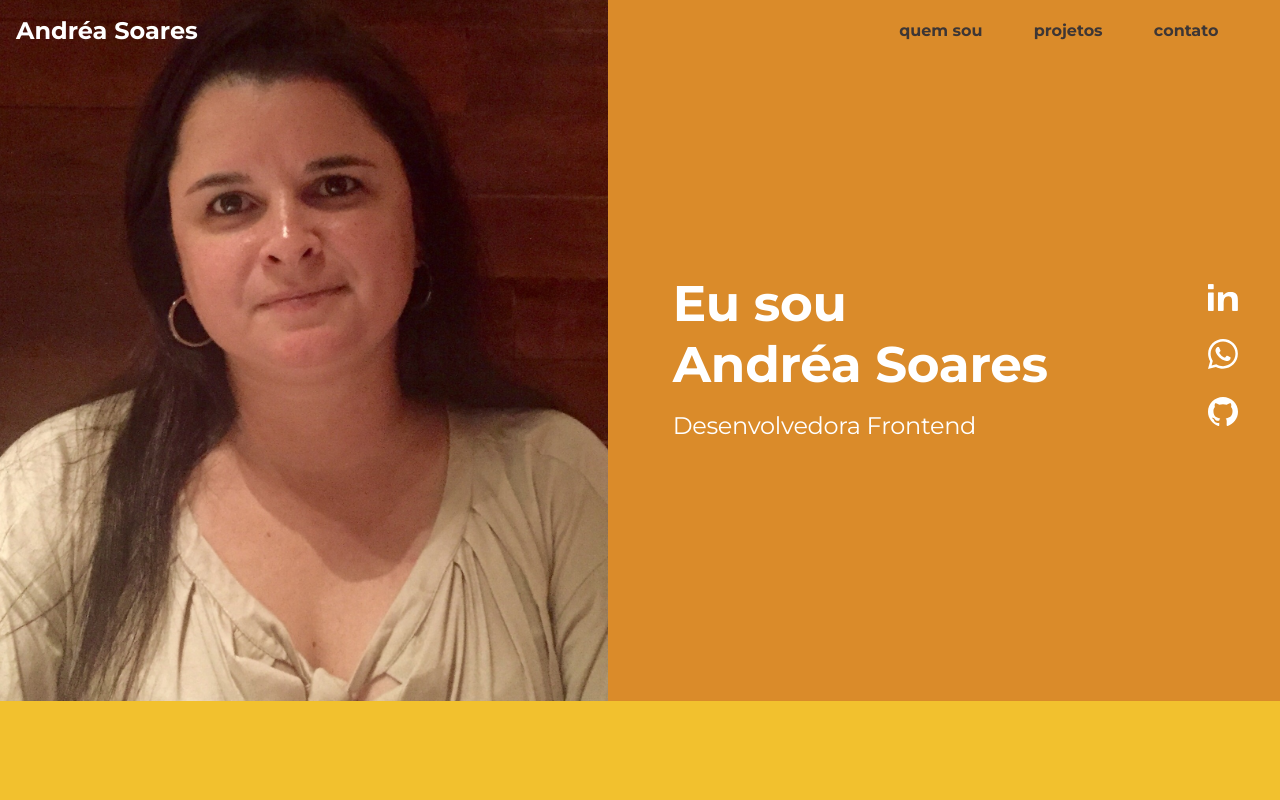
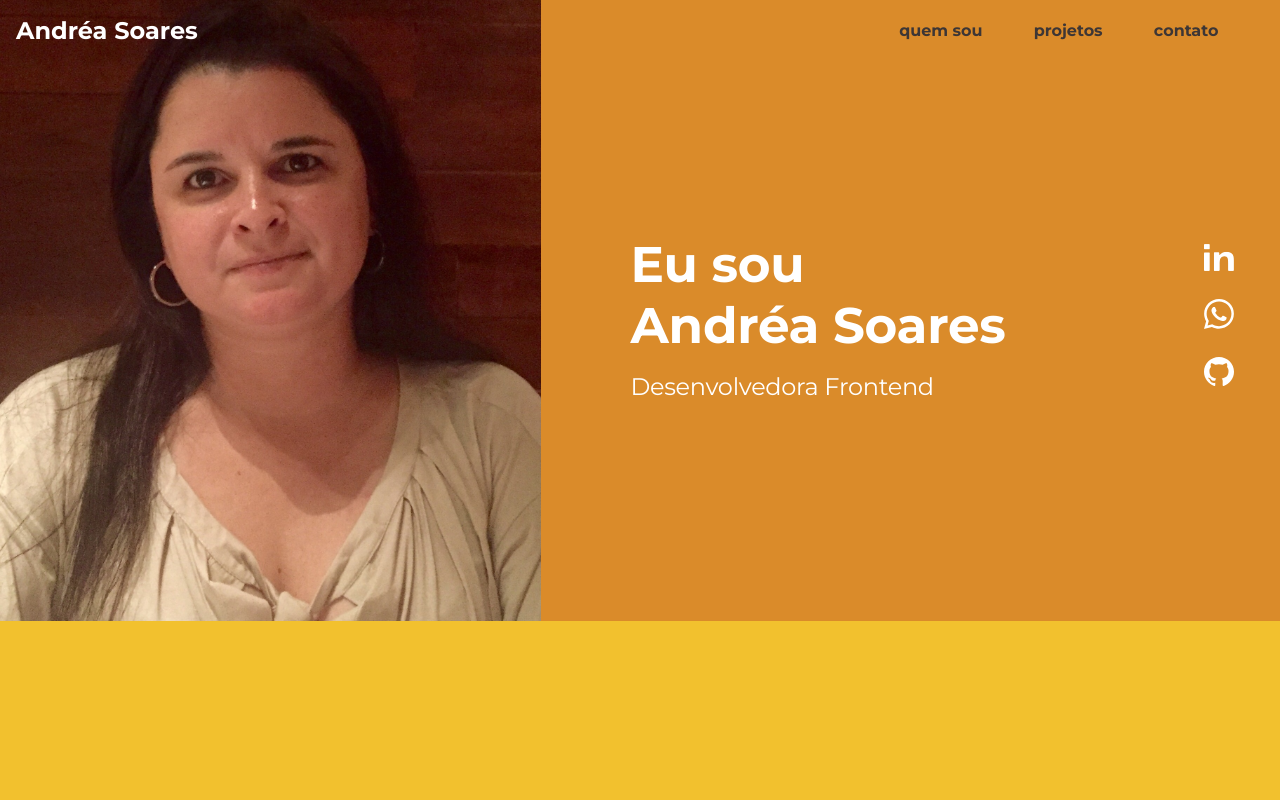
Before and after one commit to Asoaresdev/portfolio, a Next.js app: page / in a window 1280 px wide. Shown: the top 800 px of the page. Built offline with nearby package versions, Linux system fonts and the light colour scheme.

Commit message:
fix footer

```diff
--- a/src/components/Footer.js
+++ b/src/components/Footer.js
@@ -17,6 +17,7 @@ export default function Footer() {
                     <li><a href="https://api.whatsapp.com/send?phone=5521994001144&text=Olá,%20vamos%20bater%20um%20papo" target="_blank"> <img src="group3.svg" alt="" /></a></li>
                     <li><a href="https://github.com/Asoaresdev"> <img src="fill-1-copy.svg" alt="" /></a></li>
                 </ul>
+                <h4>asoaredev-2021</h4>
             </div>
         </ContainerFooter>
     )
--- a/src/styles/components/Apresentation.js
+++ b/src/styles/components/Apresentation.js
@@ -1,7 +1,7 @@
 import styled from 'styled-components'
 
 export const ContainerApresentation = styled.div`
-    min-height:580px;
+    min-height:80vh;
     display:flex;
     margin-top:-5rem;
     min-width:100vw;
@@ -16,8 +16,11 @@ export const ContainerApresentation = styled.div`
         }
     }
     img{
-        max-height:90vh;
+        max-height:80vh;
         max-width:50vw;
+        @media (max-width: 481px){
+            width:100%;
+        }
     }
 
     div:last-child{
--- a/src/styles/components/Footer.js
+++ b/src/styles/components/Footer.js
@@ -7,7 +7,7 @@ export const ContainerFooter = styled.footer`
     flex-direction:column;
     justify-content:space-evenly;
     align-items:center;
-    min-height:60vh;
+    min-height:50vh;
     align-content:space-between;
     @media (max-width:481px){
             padding:3rem 0;
@@ -22,6 +22,10 @@ export const ContainerFooter = styled.footer`
     div {
         color:white;
         width:50%;
+        display: flex;
+        align-items:center;
+        justify-content:center;
+        flex-direction:column;
     }
     div > p{
         padding:1rem;
@@ -42,4 +46,11 @@ ul > li{
 a > img {
     width:2.5rem;
 }
+h4{
+    font-weight:100;
+    padding-top:3rem;
+    @media (max-width:481px){
+        font-size: 1.5rem;
+    }
+}
 `
```
